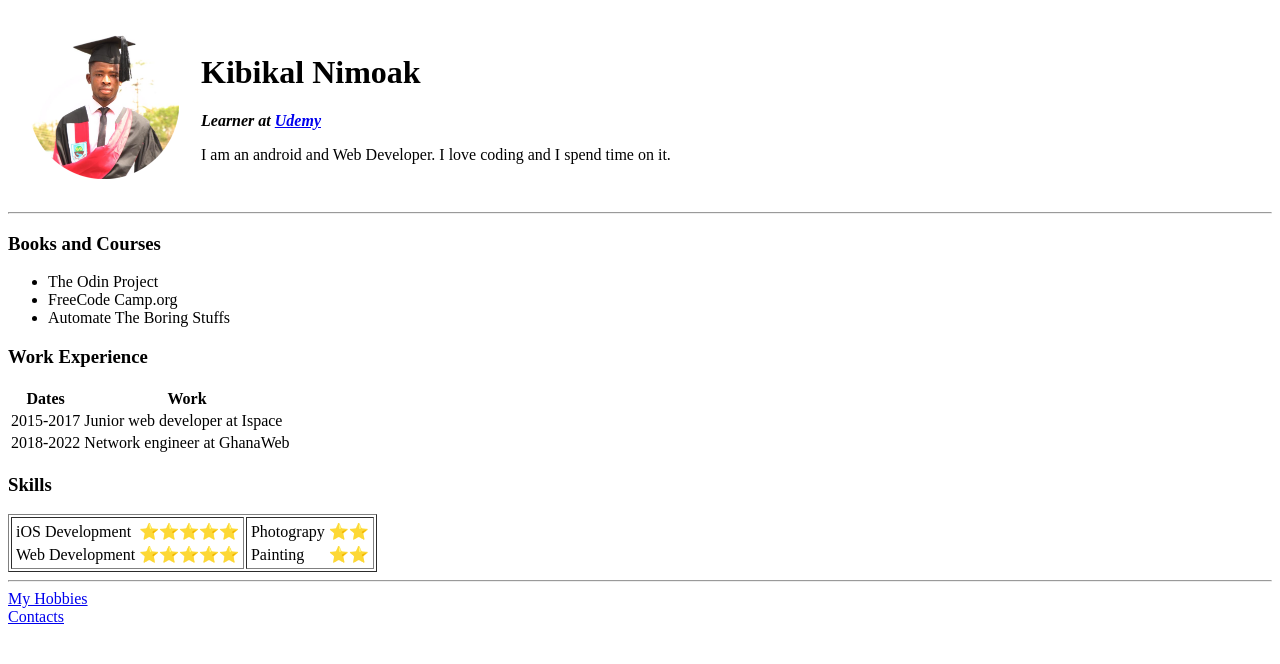
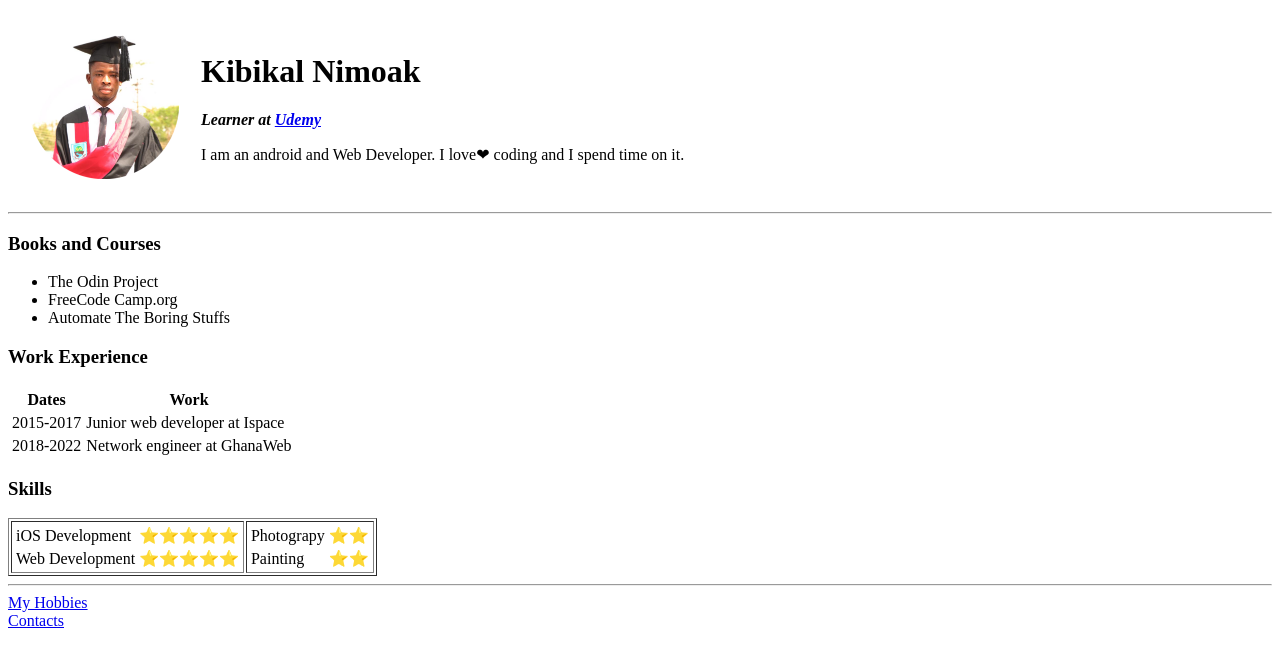
Before and after one commit to kibikal/webdevbootcamp, a plain HTML site: page index.html in a window 1280 px wide. Drawn offline with Linux system fonts and the light colour scheme.

Commit message:
Update index.html

```diff
--- a/index.html
+++ b/index.html
@@ -12,7 +12,7 @@
             <td><img src="matriculation.png" width="150" alt="profile picture"></td>
             <td><h1>Kibikal Nimoak</h1>
     <p><strong><em>Learner at <a href="https://udemy.com" target="blank"> Udemy</a></em></strong></p>
-    <p>I am an android and Web Developer. I love coding and I spend time on it.</p></td>
+    <p>I am an android and Web Developer. I love❤ coding and I spend time on it.</p></td>
         </tr>
     </table>
 
@@ -25,7 +25,7 @@
         <li>Automate The Boring Stuffs</li>
     </ul>
     <h3>Work Experience</h3>
-    <table>
+    <table cellspacing="3">
         <thead>
             <tr>
                 <th>Dates</th>
```
